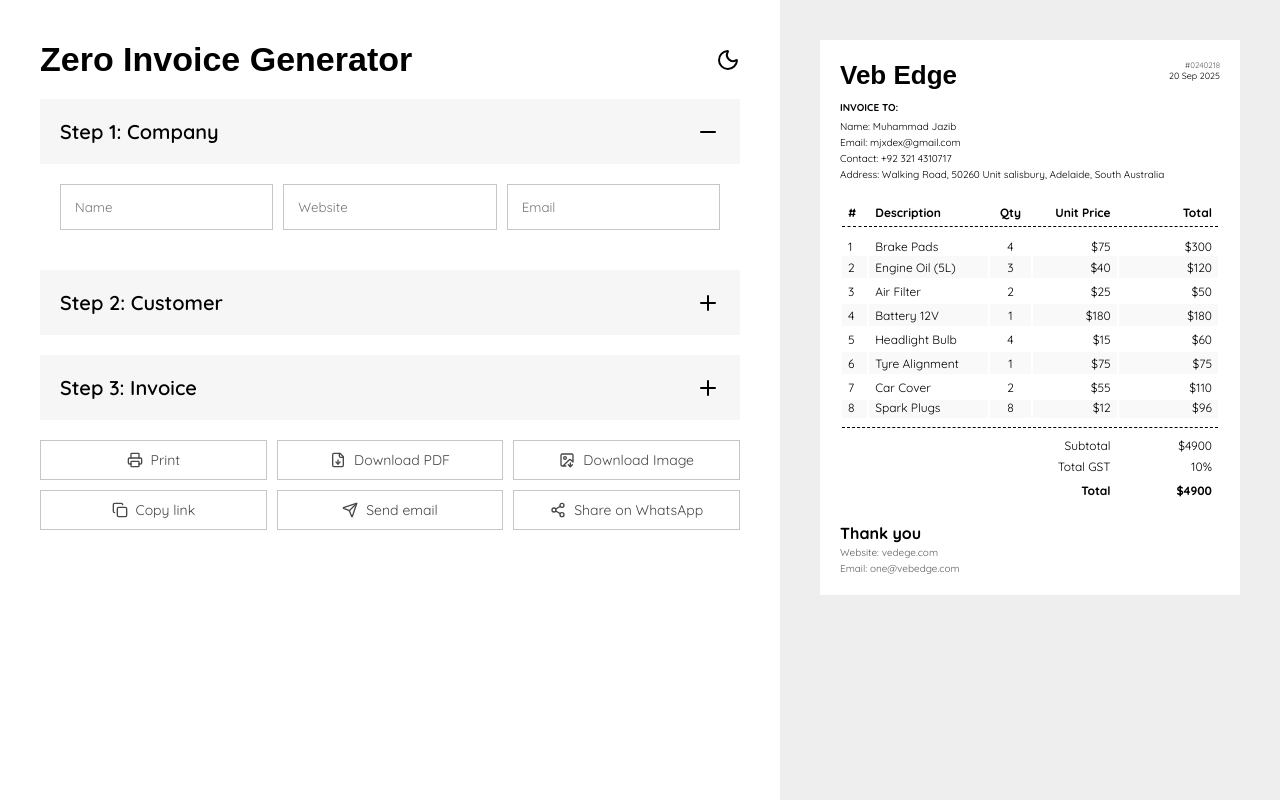
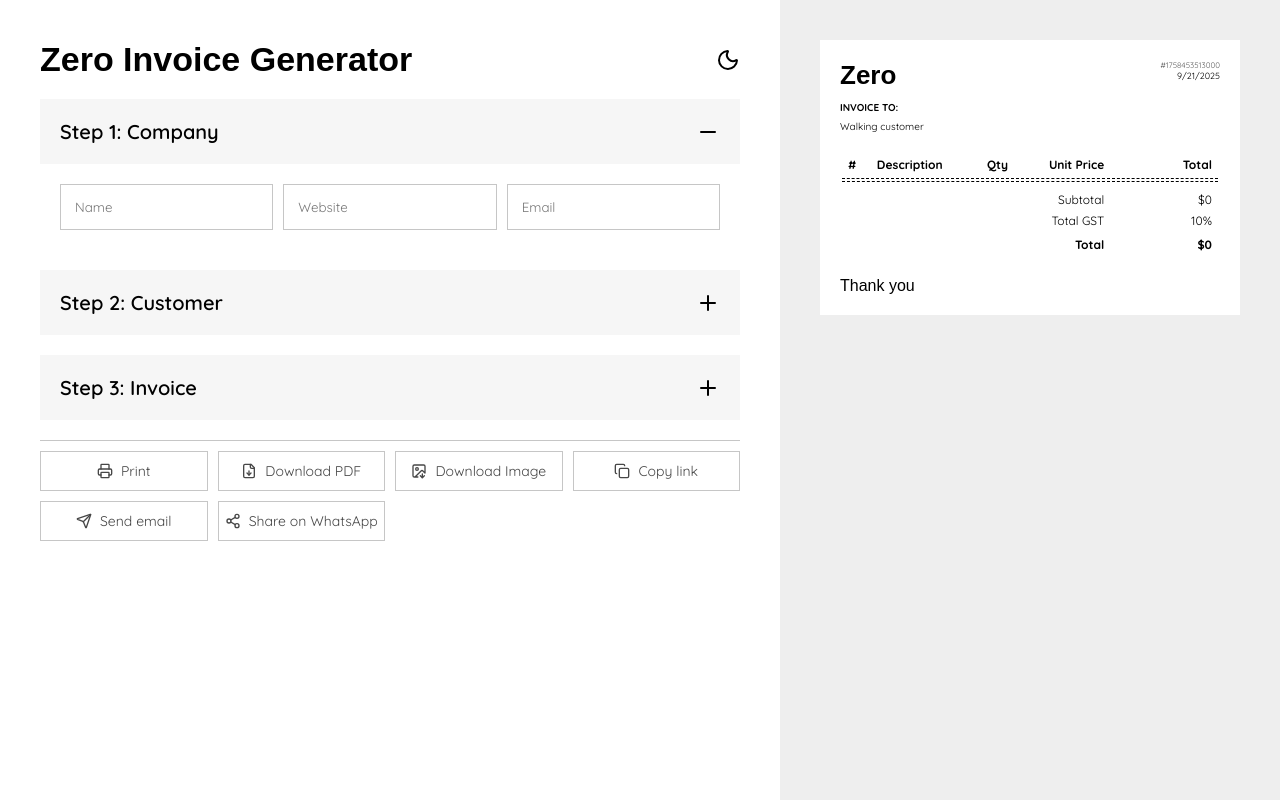
Before and after one commit to mdjazib/zero-invoice-generator, a Next.js app: page / in a window 1280 px wide. Built offline with nearby package versions, Linux system fonts and the light colour scheme; a web font is replaced by a local one.

Commit message:
Refactor Description and Invoice components for dynamic item management and update styling. Added sticky footer to CTA group and adjusted font styles in globals.sass.

```diff
--- a/app/globals.sass
+++ b/app/globals.sass
@@ -207,6 +207,8 @@ $quicksand: var(--font-quick-sand)
           h2
             color: $text
             font-size: 16px
+            font-family: Arial, Helvetica, sans-serif
+            font-weight: 400
           p
             font-size: 10px
             color: lch(from $text calc(l + 40) c h)
@@ -313,8 +315,24 @@ $quicksand: var(--font-quick-sand)
     .cta-group
       width: 100%
       display: grid
-      grid-template-columns: repeat(auto-fill,minmax(170px,1fr))
+      grid-template-columns: repeat(auto-fill,minmax(160px,1fr))
       gap: 10px
+      position: sticky
+      bottom: 0px
+      background-color: $base
+      padding-top: 10px
+      border-top: 1px solid lch(from $base calc(l - 20) c h)
+      &::before
+        content: ""
+        position: absolute
+        left: 0px
+        width: 100%
+        bottom: -40px
+        height: 40px
+        background-color: $base
+        @media (max-width:1000px)
+          bottom: -10px
+          height: 10px
       .btn
         padding: 10px 16px
         @include flex(center,center,row,8px)
@@ -333,6 +351,7 @@ $quicksand: var(--font-quick-sand)
 .--dark
   .--generator
     .cta-group
+      border-color: lch(from $base calc(l + 10) c h)
       .btn
         border-color: lch(from $base calc(l + 10) c h)
         &:hover
--- a/components/Description.jsx
+++ b/components/Description.jsx
@@ -1,45 +1,31 @@
+"use client"
 import { Plus, X } from 'lucide-react'
-import React from 'react'
+import React, { useState } from 'react'
 
 const Description = () => {
+    const [items, setItems] = useState([]);
     return (
         <>
             <div className="row">
                 <input type="text" placeholder='Description' />
                 <input type="number" placeholder='Qty' />
                 <input type="number" placeholder='Price' />
-                <div className="btn"><Plus /></div>
+                <div className="btn" onClick={() => { setItems(prev => [...prev, ""]) }}><Plus /></div>
             </div>
-            <div className="row">
-                <input type="text" placeholder='Description' />
-                <input type="number" placeholder='Qty' />
-                <input type="number" placeholder='Price' />
-                <div className="btn"><X /></div>
-            </div>
-            <div className="row">
-                <input type="text" placeholder='Description' />
-                <input type="number" placeholder='Qty' />
-                <input type="number" placeholder='Price' />
-                <div className="btn"><X /></div>
-            </div>
-            <div className="row">
-                <input type="text" placeholder='Description' />
-                <input type="number" placeholder='Qty' />
-                <input type="number" placeholder='Price' />
-                <div className="btn"><X /></div>
-            </div>
-            <div className="row">
-                <input type="text" placeholder='Description' />
-                <input type="number" placeholder='Qty' />
-                <input type="number" placeholder='Price' />
-                <div className="btn"><X /></div>
-            </div>
-            <div className="row">
-                <input type="text" placeholder='Description' />
-                <input type="number" placeholder='Qty' />
-                <input type="number" placeholder='Price' />
-                <div className="btn"><X /></div>
-            </div>
+            {
+                items.map((_, e) => (
+                    <div key={e} className="row">
+                        <input type="text" placeholder='Description' />
+                        <input type="number" placeholder='Qty' />
+                        <input type="number" placeholder='Price' />
+                        <div className="btn" onClick={() => {
+                            const copy = [...items];
+                            copy.splice(e, 1);
+                            setItems(copy);
+                        }} ><X /></div>
+                    </div>
+                ))
+            }
         </>
     )
 }
--- a/components/Invoice.jsx
+++ b/components/Invoice.jsx
@@ -6,19 +6,16 @@ const Invoice = () => {
             <div className="your-invoice">
                 <div className="header">
                     <div className="header-main">
-                        <h1>Veb Edge</h1>
+                        <h1>Zero</h1>
                         <div className="invoice-col">
-                            <p>#0240218</p>
-                            <p>20 Sep 2025</p>
+                            <p>#{Date.now()}</p>
+                            <p>{new Date().toLocaleDateString()}</p>
                         </div>
                     </div>
                     <div className="header-flex">
                         <div className="header-col">
                             <b>Invoice to:</b>
-                            <p>Name: Muhammad Jazib</p>
-                            <p>Email: mjxdex@gmail.com</p>
-                            <p>Contact: +92 321 4310717</p>
-                            <p>Address: Walking Road, 50260 Unit salisbury, Adelaide, South Australia</p>
+                            <p>Walking customer</p>
                         </div>
                         <div className="header-col"></div>
                     </div>
@@ -34,68 +31,12 @@ const Invoice = () => {
                         </tr>
                     </thead>
                     <tbody>
-                        <tr>
-                            <td>1</td>
-                            <td>Brake Pads</td>
-                            <td>4</td>
-                            <td>$75</td>
-                            <td>$300</td>
-                        </tr>
-                        <tr>
-                            <td>2</td>
-                            <td>Engine Oil (5L)</td>
-                            <td>3</td>
-                            <td>$40</td>
-                            <td>$120</td>
-                        </tr>
-                        <tr>
-                            <td>3</td>
-                            <td>Air Filter</td>
-                            <td>2</td>
-                            <td>$25</td>
-                            <td>$50</td>
-                        </tr>
-                        <tr>
-                            <td>4</td>
-                            <td>Battery 12V</td>
-                            <td>1</td>
-                            <td>$180</td>
-                            <td>$180</td>
-                        </tr>
-                        <tr>
-                            <td>5</td>
-                            <td>Headlight Bulb</td>
-                            <td>4</td>
-                            <td>$15</td>
-                            <td>$60</td>
-                        </tr>
-                        <tr>
-                            <td>6</td>
-                            <td>Tyre Alignment</td>
-                            <td>1</td>
-                            <td>$75</td>
-                            <td>$75</td>
-                        </tr>
-                        <tr>
-                            <td>7</td>
-                            <td>Car Cover</td>
-                            <td>2</td>
-                            <td>$55</td>
-                            <td>$110</td>
-                        </tr>
-                        <tr>
-                            <td>8</td>
-                            <td>Spark Plugs</td>
-                            <td>8</td>
-                            <td>$12</td>
-                            <td>$96</td>
-                        </tr>
                     </tbody>
                     <tfoot>
                         <tr>
                             <td colSpan={3}></td>
                             <td>Subtotal</td>
-                            <td>$4900</td>
+                            <td>$0</td>
                         </tr>
                         <tr>
                             <td colSpan={3}></td>
@@ -105,15 +46,13 @@ const Invoice = () => {
                         <tr>
                             <td colSpan={3}></td>
                             <td><b>Total</b></td>
-                            <td><b>$4900</b></td>
+                            <td><b>$0</b></td>
                         </tr>
                     </tfoot>
                 </table>
                 <footer>
                     <div className="footer-col">
                         <h2>Thank you</h2>
-                        <p>Website: vedege.com</p>
-                        <p>Email: one@vebedge.com</p>
                     </div>
                     <div className="footer-col"></div>
                 </footer>
```
